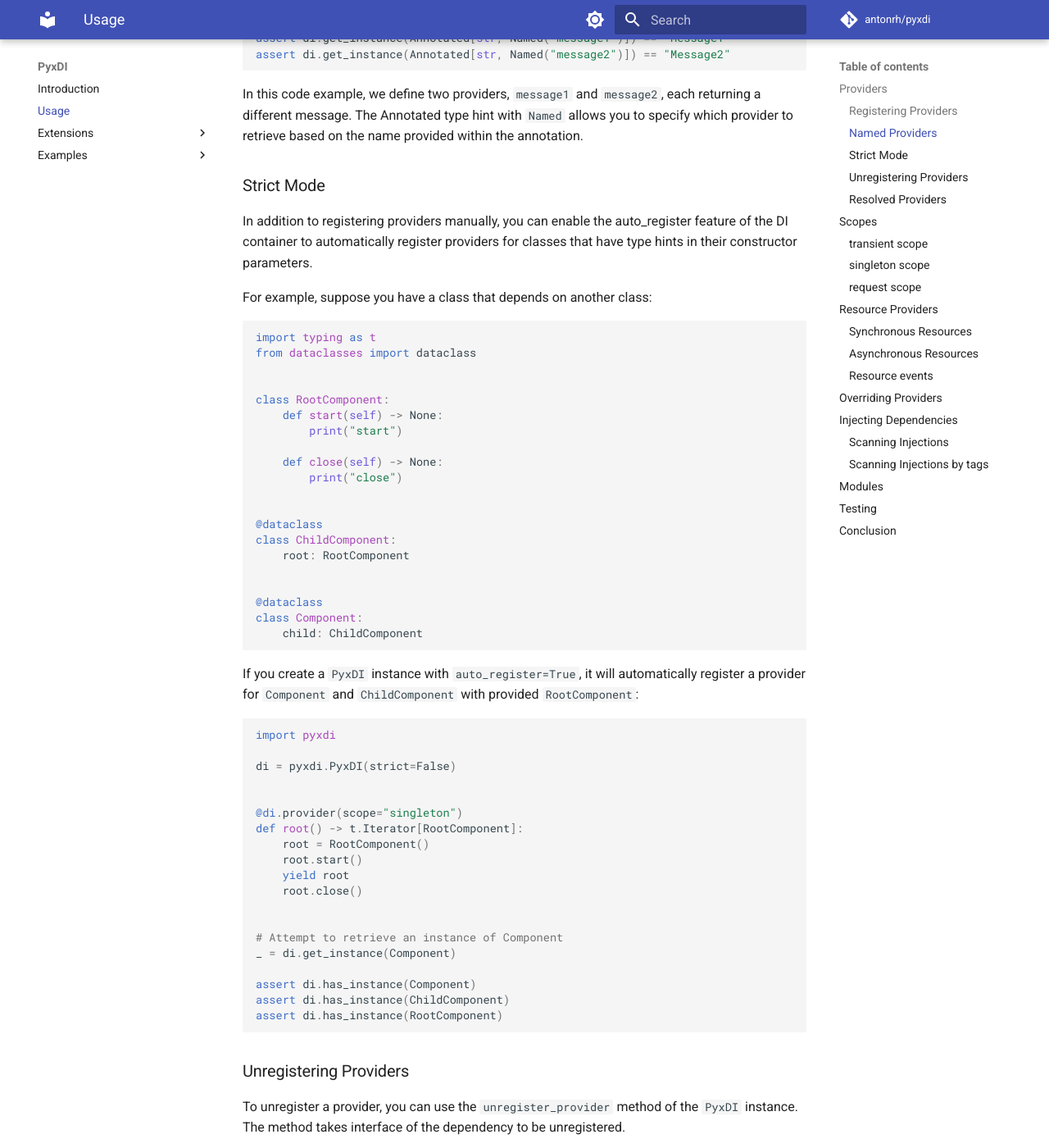
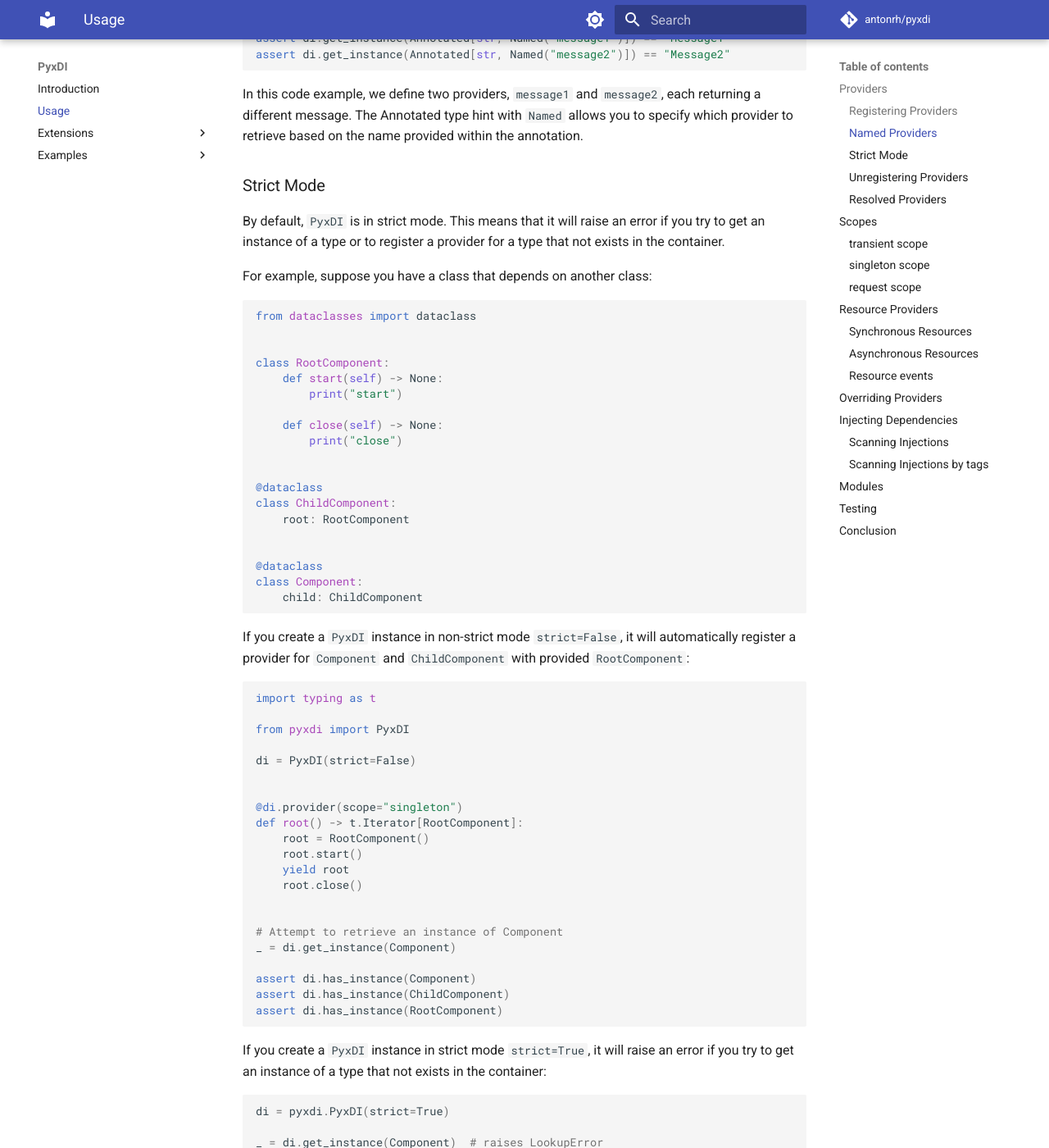
Before and after one commit to antonrh/anydi, an MkDocs documentation site: the page built from docs/usage.md, in a window 1280 px wide and 1400 px high, scrolled down 1534 px. Shown: the whole window at 82% size. Built offline with MkDocs 1.6.1 and Material for MkDocs 9.7.7, drawn with Linux system fonts in a browser that asks for light colours; comment, search, counter and statistics services are not loaded.

Commit message:
Update strict mode docs

````diff
--- a/docs/usage.md
+++ b/docs/usage.md
@@ -72,12 +72,13 @@ In this code example, we define two providers, `message1` and `message2`, each r
 
 ### Strict Mode
 
-In addition to registering providers manually, you can enable the auto_register feature of the DI container to automatically register providers for classes that have type hints in their constructor parameters.
+By default, `PyxDI` is in strict mode. This means that it will raise an error if you try to get an instance of a type or
+to register a provider for a type that not exists in the container.
+
 
 For example, suppose you have a class that depends on another class:
 
 ```python
-import typing as t
 from dataclasses import dataclass
 
 
@@ -99,12 +100,14 @@ class Component:
     child: ChildComponent
 ```
 
-If you create a `PyxDI` instance with `auto_register=True`, it will automatically register a provider for `Component` and `ChildComponent` with provided `RootComponent`:
+If you create a `PyxDI` instance in non-strict mode `strict=False`, it will automatically register a provider for `Component` and `ChildComponent` with provided `RootComponent`:
 
 ```python
-import pyxdi
+import typing as t
 
-di = pyxdi.PyxDI(strict=False)
+from pyxdi import PyxDI
+
+di = PyxDI(strict=False)
 
 
 @di.provider(scope="singleton")
@@ -121,6 +124,14 @@ _ = di.get_instance(Component)
 assert di.has_instance(Component)
 assert di.has_instance(ChildComponent)
 assert di.has_instance(RootComponent)
+```
+
+If you create a `PyxDI` instance in strict mode `strict=True`, it will raise an error if you try to get an instance of a type that not exists in the container:
+
+```python
+di = pyxdi.PyxDI(strict=True)
+
+_ = di.get_instance(Component)  # raises LookupError
 ```
 
 ### Unregistering Providers
````
